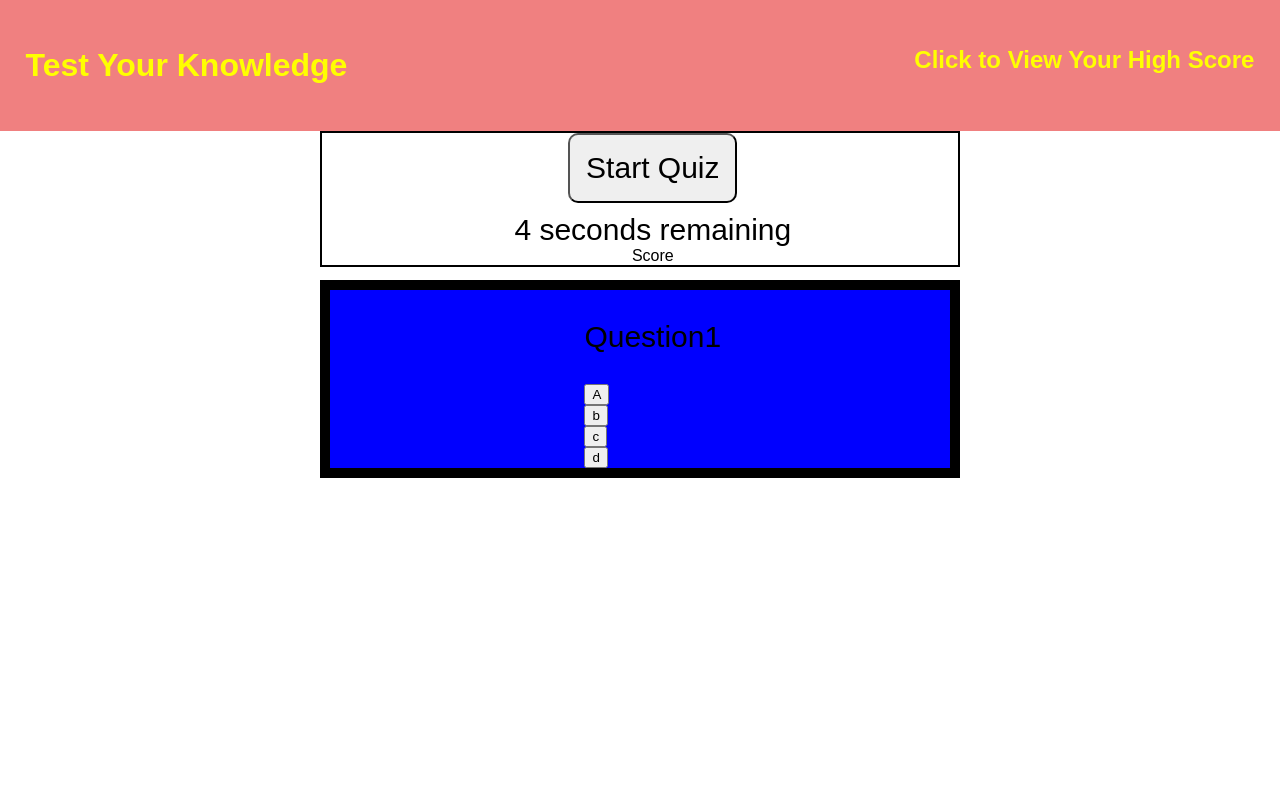
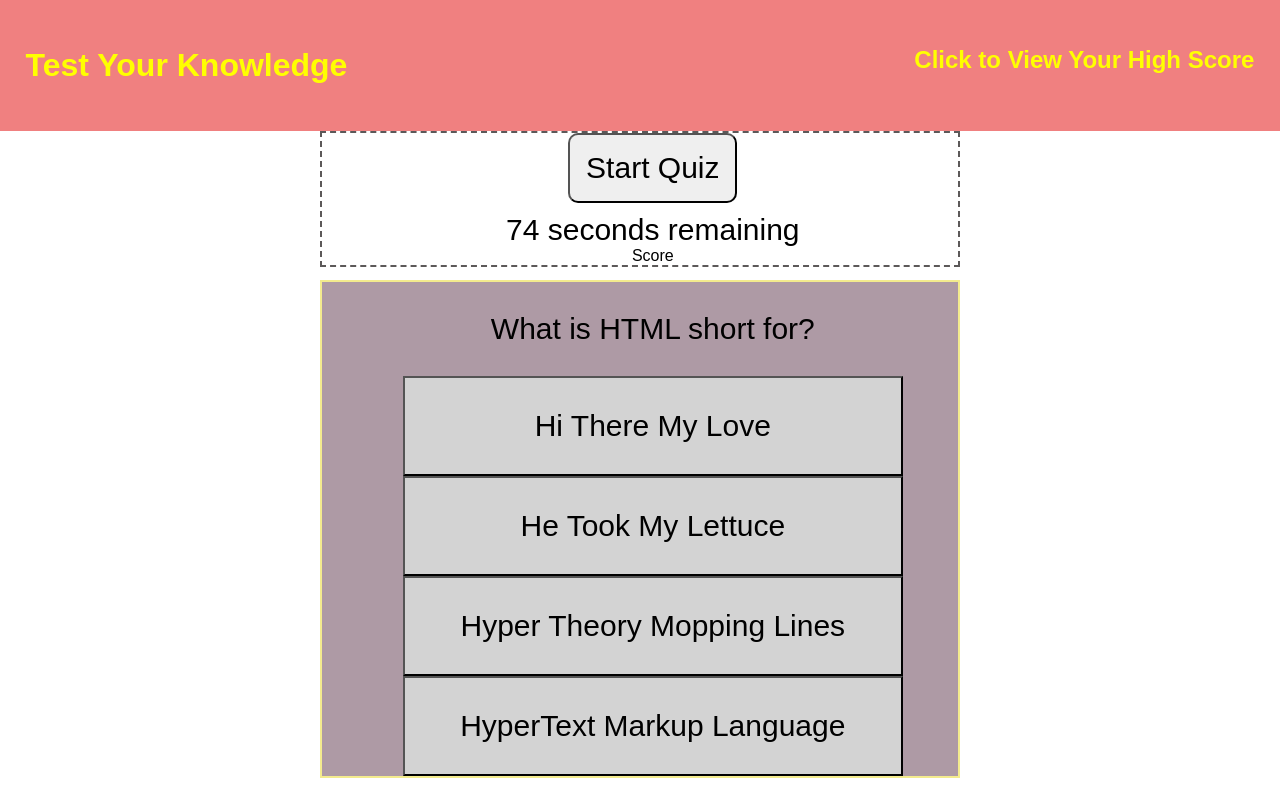
Before and after one commit to sararosebud/coding-quiz, a plain HTML site: page index.html in a window 1280 px wide. Both pictures are taken after a click on the button "Start Quiz". Drawn offline with Linux system fonts and the light colour scheme.

Commit message:
changed timer settings

```diff
--- a/assets/css/styles.css
+++ b/assets/css/styles.css
@@ -48,8 +48,8 @@ form {
 
 button:hover {
   cursor: pointer;
-  background-color: blueviolet;
-  color: blue;
+  background-color: rgb(239, 239, 144);
+  color: rgb(157, 157, 173);
 }
 /* centers quiz area (main) */
 main {
@@ -63,7 +63,7 @@ main {
   display: block;
   flex: auto;
   justify-content: space-around;
-  border: 2px solid black;
+  border: 2px dashed rgb(92, 89, 89);
   text-align: center;
   margin: 0 25%;
   padding-inline-start: 1.6rem;
@@ -82,8 +82,8 @@ main {
 
 .question-container {
   font-size: 30px;
-  border: 10px solid black;
-  background-color: blue;
+  border: 2px solid rgb(243, 235, 142);
+  background-color: rgb(174, 154, 165);
   text-align: center;
   display: flex;
   flex-wrap: wrap;
--- a/assets/js/script.js
+++ b/assets/js/script.js
@@ -10,16 +10,18 @@ var questionContainer = document.getElementById("question-container");
 var questionIndex = 0;
 var highScoreContainer = document.getElementById("high-score-container");
 
+
+
 var questions = [
   {
-    question:"Question1",
-    choices: ["A", "b", "c", "d"],
-    answer: "d"
+    question:"What is HTML short for?",
+    choices: ["Hi There My Love", "He Took My Lettuce", "Hyper Theory Mopping Lines", "HyperText Markup Language"],
+    answer: "HyperText Markup Language"
   },
   {
-    question:"Question2",
-    choices: ["A", "b", "c", "d"],
-    answer: "d"
+    question:"Which Tag is used to create a hyperlink?",
+    choices: ["<a>", "<b>", "<p>", "<div>"],
+    answer: "<a>"
   },
   {
     question:"Question3",
@@ -38,20 +40,20 @@ var questions = [
   },
 ]
 
+var quizTimer;
+
 function renderQuestions() {
   var quizBox = document.createElement('div');
-  var prompt =document.createElement('p');
-  prompt.textContent = questions[questionIndex].question
-  quizBox.append(prompt)
+  var prompt = document.createElement('p');
+  prompt.textContent = questions[questionIndex].question;
+  quizBox.append(prompt);
 
   for (i=0; i < questions[questionIndex].choices.length; i++) {
     var choice = document.createElement('button');
     choice.textContent = questions[questionIndex].choices[i]
-    choice.style.display = "block"
-    quizBox.append(choice)
+    choice.setAttribute("style", "width: 500px; height: 100px; background-color: lightgray; font-size: 30px;");
+    quizBox.append(choice);
   }
-
-
 
   questionContainer.append(quizBox)
 
@@ -65,6 +67,9 @@ function handleQuestionClick(e) {
 
   } else {
     console.log('incorrect')
+
+
+
   }
 
   questionIndex++
@@ -72,11 +77,16 @@ function handleQuestionClick(e) {
   questionContainer.innerHTML = ""
 
   if (questionIndex > questions.length - 1) {
-    endQuiz()
+    endQuiz();
+
+
+
   } else {
     renderQuestions()
 
   }
+
+
 
 
   }
@@ -84,6 +94,7 @@ function handleQuestionClick(e) {
 function endQuiz() {
   questionContainer.style.display = "none";
   highScoreContainer.classList.remove('hide');
+
 
 }
 
@@ -94,42 +105,52 @@ questionContainer.addEventListener('click', handleQuestionClick)
 
 function startQuiz() {
 
-  // timer function
-  var timeLeft = 5;
+  startTimer();
+  renderQuestions();
+
+
+}
+
+function startTimer() {
+var timeLeft = 75;
 var quizTimer = setInterval(function () {
   if (timeLeft <= 0) {
     clearInterval(quizTimer);
     document.getElementById("timer").innerHTML = "Game Over!";
 
 
-
-
   } else {
     document.getElementById("timer").innerHTML =
     timeLeft + " seconds remaining ";
   }
+
   timeLeft -= 1;
 
+
 }, 1000);
-
-    renderQuestions();
-
 }
 
 
 
 
+// todo
+// decrement timer if answer is wrong
+// end timer when quiz has ended
 
 
 
 
+// if (questionIndex > questions.length - 1) {
+//   clearInterval(quizTimer);
 
 
-// start button function needs to start timer and populate questions
-// create questions
+// }
+
+// start button function needs to start timer and populate questions-done
+// create questions-done
 
 // create reset function
-// loop questions
+// loop questions-done
 // create high score and user input stored data
 // const initials = prompt("Enter Your Initials");
 // document.getElementById("highScoreTracker").innerHTML = "High Score, " + initials;
@@ -160,3 +181,12 @@ function startQuiz() {
 //     console.log('clickedbutton')
 
 //   });
+
+// function endQuizTimer(){
+//   var questionsCount = 0;
+
+//   var questionsCompleted = setInterval(function (){
+//     if (questions[questionsCount]===undefined){
+//       clearInterval(questionsCompleted);
+//     }
+//   }) }
```
Lines whose indentation alone changed are shown as unchanged.
